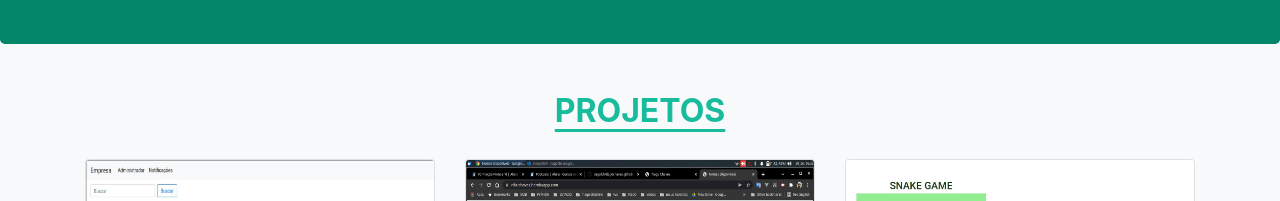
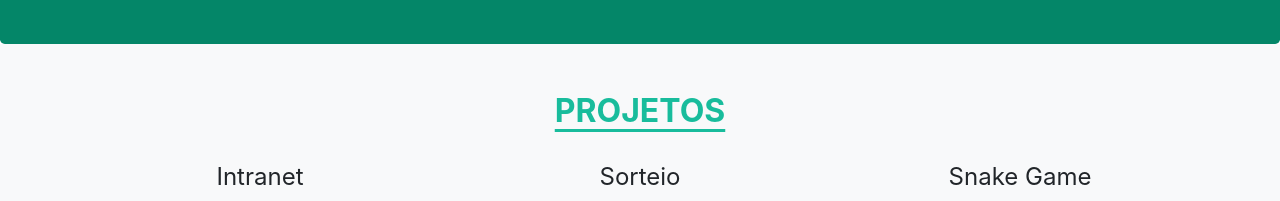
Before and after one commit to tiagolch/tiagochaves.github.io, a plain HTML site: page index.html in a window 1280 px wide. Shown: the part 708-909 px from the top of the page. Drawn offline with nearby package versions, Linux system fonts and the light colour scheme.

Commit message:
Adicionado titulo aos projetos

```diff
--- a/index.html
+++ b/index.html
@@ -86,6 +86,7 @@
                 <h2 class="text-center jumbotron-heading titulosVerdes">Projetos</h2>
                 <div class="row">
                     <div class="col-md-4">
+                        <legend>Intranet</legend>
                         <div class="card mb-4 box-shadow">
                             <img class="card-img-top"
                                 data-src="holder.js/100px225?theme=thumb&amp;bg=55595c&amp;fg=eceeef&amp;text=Thumbnail"
@@ -126,6 +127,7 @@
                     </div>
 
                     <div class="col-md-4">
+                        <legend>Sorteio</legend>
                         <div class="card mb-4 box-shadow">
                             <img class="card-img-top"
                                 data-src="holder.js/100px225?theme=thumb&amp;bg=55595c&amp;fg=eceeef&amp;text=Thumbnail"
@@ -165,6 +167,7 @@
                     </div>
 
                     <div class="col-md-4">
+                        <legend>Snake Game</legend>
                         <div class="card mb-4 box-shadow">
                             <img class="card-img-top"
                                 data-src="holder.js/100px225?theme=thumb&amp;bg=55595c&amp;fg=eceeef&amp;text=Thumbnail"
--- a/style.css
+++ b/style.css
@@ -17,6 +17,10 @@ main h1 {
     transform: scale(1.5);
     /* transition-duration: 2s; */
     /* transition-property: margin-right, color; */
+}
+
+legend {
+    text-align: center;
 }
 
 header li {
```
